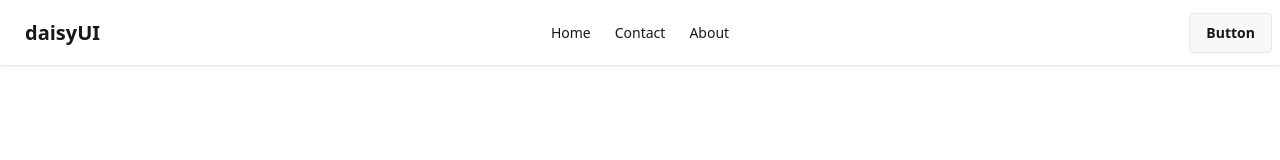
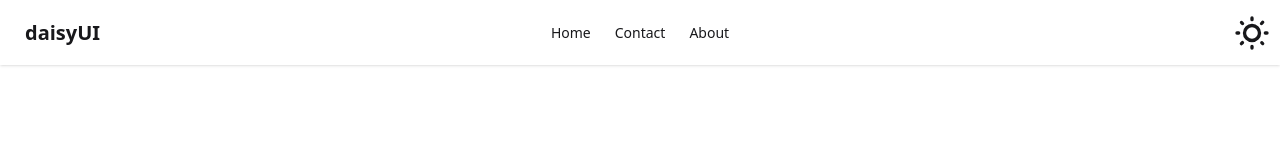
Before and after one commit to Shajidaa/React-Green-Earth, a React (Vite) app: page /home in a window 1280 px wide. Shown: the top 160 px of the page. Built offline with nearby package versions, Linux system fonts and the light colour scheme.

Commit message:
theme color toggle

```diff
--- a/src/Components/Navbar/Navbar.jsx
+++ b/src/Components/Navbar/Navbar.jsx
@@ -1,5 +1,6 @@
 import React from 'react';
 import { Link, NavLink } from 'react-router';
+import ThemeToggle from '../ThemeToggle/ThemeToggle';
 
 const Navbar = () => {
     return (
@@ -29,7 +30,7 @@
     </ul>
   </div>
   <div className="navbar-end">
-    <a className="btn">Button</a>
+    <ThemeToggle></ThemeToggle>
   </div>
 </div>
     );
--- /dev/null
+++ b/src/Components/ThemeToggle/ThemeToggle.jsx
@@ -0,0 +1,30 @@
+import React from 'react';
+
+const ThemeToggle = () => {
+    return (
+        <label className="swap swap-rotate">
+  {/* this hidden checkbox controls the state */}
+  <input type="checkbox" className="theme-controller" value="valentine" />
+
+  {/* sun icon */}
+  <svg
+    className="swap-off h-10 w-10 fill-current"
+    xmlns="http://www.w3.org/2000/svg"
+    viewBox="0 0 24 24">
+    <path
+      d="M5.64,17l-.71.71a1,1,0,0,0,0,1.41,1,1,0,0,0,1.41,0l.71-.71A1,1,0,0,0,5.64,17ZM5,12a1,1,0,0,0-1-1H3a1,1,0,0,0,0,2H4A1,1,0,0,0,5,12Zm7-7a1,1,0,0,0,1-1V3a1,1,0,0,0-2,0V4A1,1,0,0,0,12,5ZM5.64,7.05a1,1,0,0,0,.7.29,1,1,0,0,0,.71-.29,1,1,0,0,0,0-1.41l-.71-.71A1,1,0,0,0,4.93,6.34Zm12,.29a1,1,0,0,0,.7-.29l.71-.71a1,1,0,1,0-1.41-1.41L17,5.64a1,1,0,0,0,0,1.41A1,1,0,0,0,17.66,7.34ZM21,11H20a1,1,0,0,0,0,2h1a1,1,0,0,0,0-2Zm-9,8a1,1,0,0,0-1,1v1a1,1,0,0,0,2,0V20A1,1,0,0,0,12,19ZM18.36,17A1,1,0,0,0,17,18.36l.71.71a1,1,0,0,0,1.41,0,1,1,0,0,0,0-1.41ZM12,6.5A5.5,5.5,0,1,0,17.5,12,5.51,5.51,0,0,0,12,6.5Zm0,9A3.5,3.5,0,1,1,15.5,12,3.5,3.5,0,0,1,12,15.5Z" />
+  </svg>
+
+  {/* moon icon */}
+  <svg
+    className="swap-on h-10 w-10 fill-current"
+    xmlns="http://www.w3.org/2000/svg"
+    viewBox="0 0 24 24">
+    <path
+      d="M21.64,13a1,1,0,0,0-1.05-.14,8.05,8.05,0,0,1-3.37.73A8.15,8.15,0,0,1,9.08,5.49a8.59,8.59,0,0,1,.25-2A1,1,0,0,0,8,2.36,10.14,10.14,0,1,0,22,14.05,1,1,0,0,0,21.64,13Zm-9.5,6.69A8.14,8.14,0,0,1,7.08,5.22v.27A10.15,10.15,0,0,0,17.22,15.63a9.79,9.79,0,0,0,2.1-.22A8.11,8.11,0,0,1,12.14,19.73Z" />
+  </svg>
+</label>
+    );
+};
+
+export default ThemeToggle;
```
